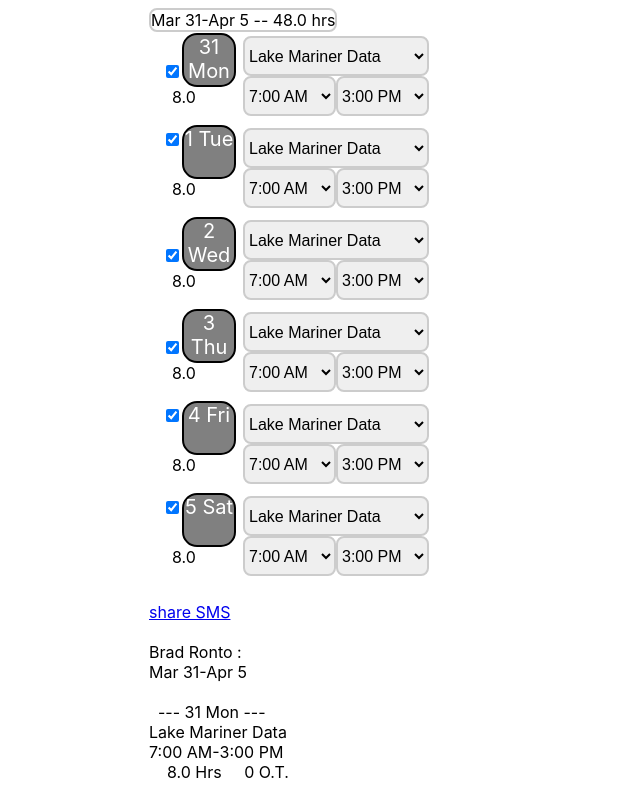
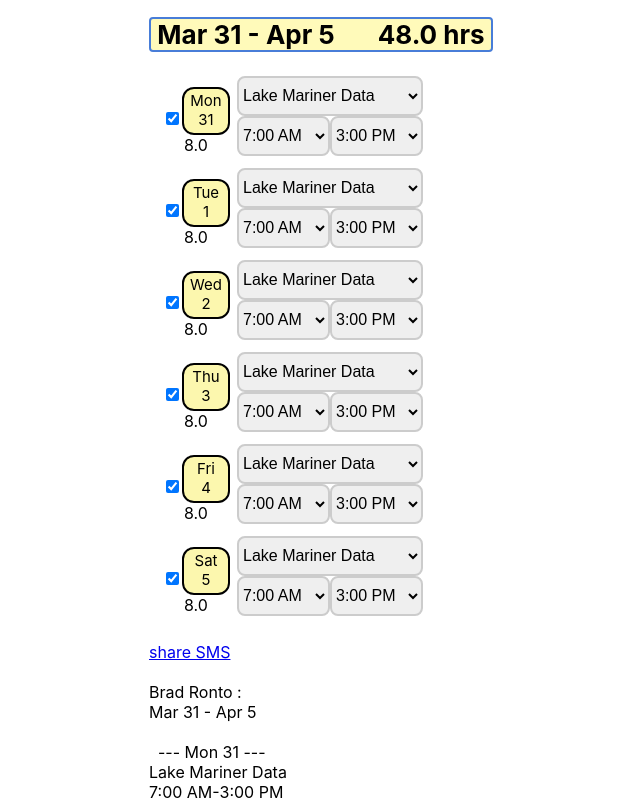
Before and after one commit to bradronto/bradronto.github.io, a React (Create React App) app in the folder timekeep/: page / in a window 1280 px wide. Shown: the top 800 px of the page, without its empty margins (321-961 px from the left). Built offline with nearby package versions, Linux system fonts and the light colour scheme.

Commit message:
and another..

```diff
--- a/timekeep/src/components/cool.css
+++ b/timekeep/src/components/cool.css
@@ -17,11 +17,12 @@
 
   .cool-header {
     margin-left: 0px;
+    background-color: rgb(255, 250, 186);
     width: 100%;
     padding: auto;
-    border: 2px solid #ccc;
-    border-radius: 8px;
-    font-size: 16px;
+    border: 2px solid #487dd8;
+    border-radius: 4px;
+    font-size: 26px;
     outline: none;
     transition: border-color 0.3s ease, box-shadow 3.0s ease;
   }
--- a/timekeep/src/components/work-hours.js
+++ b/timekeep/src/components/work-hours.js
@@ -40,7 +40,7 @@ const getMonth = () => {
   return(
 
     firstDayOfWeek.toLocaleDateString("en-us",{month: "short" }  )+" "+
-    firstDayOfWeek.toLocaleDateString("en-us",{day: "numeric"})+"-"+
+    firstDayOfWeek.toLocaleDateString("en-us",{day: "numeric"})+" - "+
     lastDayOfWeek.toLocaleDateString("en-us",{month: "short"})+" "+
     lastDayOfWeek.toLocaleDateString("en-us",{day: "numeric"})+" "
      //+ lastDayOfWeek.toLocaleDateString("en-us",{year: "numeric"})
@@ -53,20 +53,30 @@ const getMonth = () => {
 const getDatesOfCurrentWeek = () => {
   const today = new Date();
   const firstDayOfWeek = new Date(today.setDate(today.getDate() - today.getDay()+1));
-  //const lastDayOfWeek = new Date(today.setDate(today.getDate() - today.getDay()+6));
-  //const lastDayOfWeek = new Date(today.setDate(firstDayOfWeek+6))
   const weekDates = [];
 
   for (let i = 0; i < 6; i++) {
     const day = new Date(firstDayOfWeek);
     day.setDate(firstDayOfWeek.getDate() + i);
+
+   // ();
+  const day1 = day.toLocaleDateString("en-US", { weekday: "short" }); // e.g., "Monday"
+  const month = day.toLocaleDateString("en-US", { month: "short" }); // e.g., "April"
+  const date = day.getDate(); // e.g., 5
     //weekDates.push(day.toDateString()+" "); // Format the date as needed
+  //weekDates.push(`{day1} :{mo}`)
+  weekDates.push(`${day1} ${" "} ${date}`);
+
+  /*
     weekDates.push(day.toLocaleDateString("en-us",{
        weekday: "short",
+       month: "short",
        day: "numeric",
-       // month: "long",
+
 
       }))
+
+      */
 
   }
 
@@ -126,7 +136,7 @@ const WorkHoursTracker = () => {
 
   return (
   <div className="input-container" >
-    <span className="cool-header"> {getMonth()} -- {totalWeeklyHours.toFixed(1)} hrs</span>
+    <h1 style={{  display:"flex", justifyContent:"center", alignItems: "center"}}className="cool-header"> {getMonth()} &nbsp; &nbsp;&nbsp;&nbsp; {totalWeeklyHours.toFixed(1)} hrs</h1>
      {daysOfWeek.map((day, index) => (
        <table key={index} style={{ marginLeft: "10px" }}>
          <tr><td style={{ verticalAlign: "top"}}>
@@ -137,7 +147,7 @@ const WorkHoursTracker = () => {
         />
          <NumberInBox day={day} color="grey" />
              <br></br>
-           <span style={{ marginLeft: "10px" }}>
+           <span style={{  display:"flex", justifyContent:"center", alignItems: "center" }}>
            {calculateTotalHours(workHours[index].start, workHours[index].end).toFixed(1)}
           </span>
             </td>
@@ -209,20 +219,24 @@ const WorkHoursTracker = () => {
 };
 
 const NumberInBox = props => {
+  const [day,date] = props.day.split("   ")
   return (
     <div style={{
+      marginTop: "14px",
       display: "inline-block",
-      padding: "0px",
-      border: "2px solid black",
-      borderRadius: "15px",
+      padding: "2px",
+      border: "2px solid #000000",
+      //borderColor: "black",
+      //borderWidth: "4px",
+      borderRadius: "12px",
       textAlign: "center",
-      height: "50px",
-      width: "50px",
-      fontSize: "20px",
-      backgroundColor: props.color,
-      color: "white"
+      height: "40px",
+      width: "40px",
+      fontSize: "15px",
+      backgroundColor:"rgb(252, 247, 174)" ,
+      color: "black"
     }}>
-      {props.day}
+      {day} <br />{date}
     </div>
   );
 };
```
